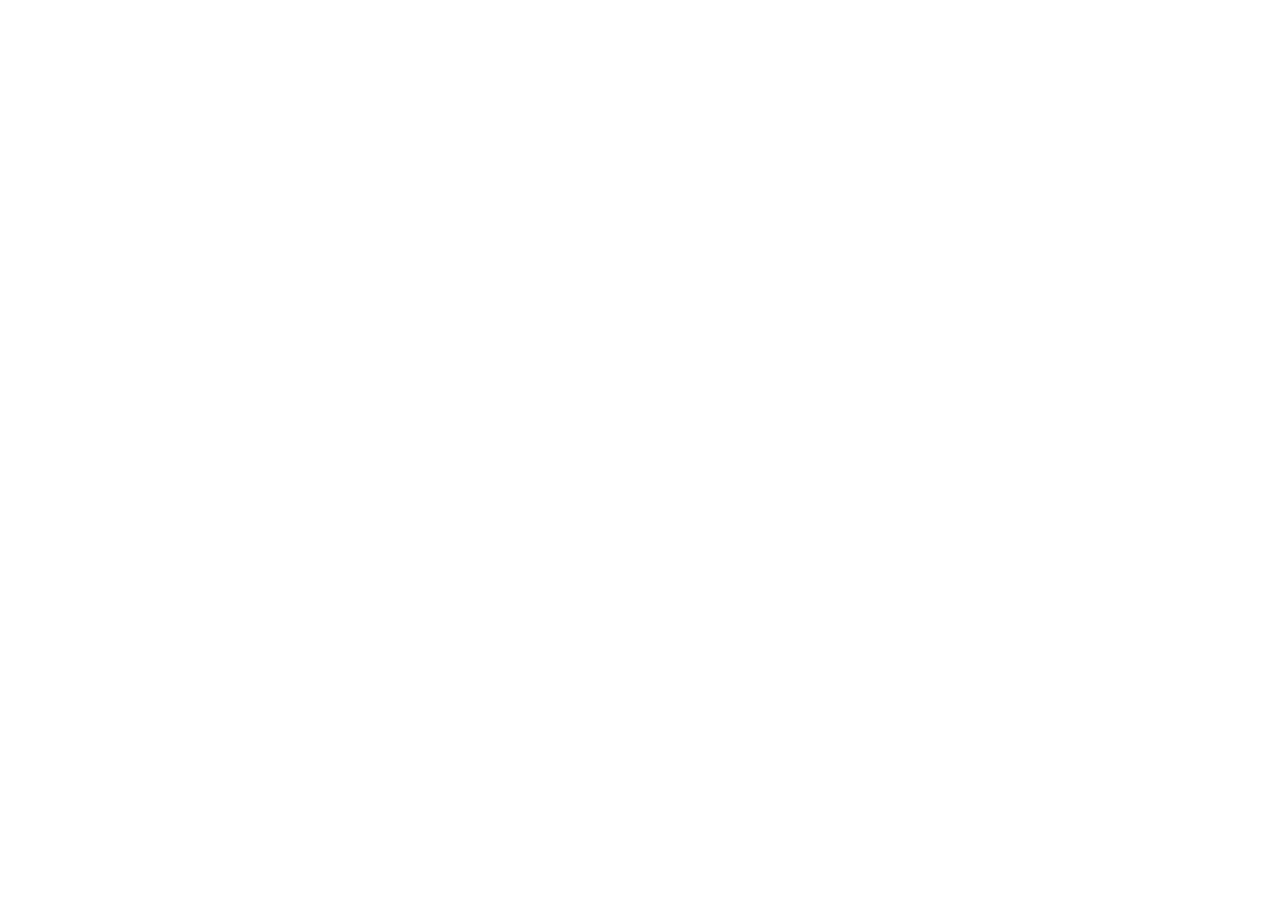
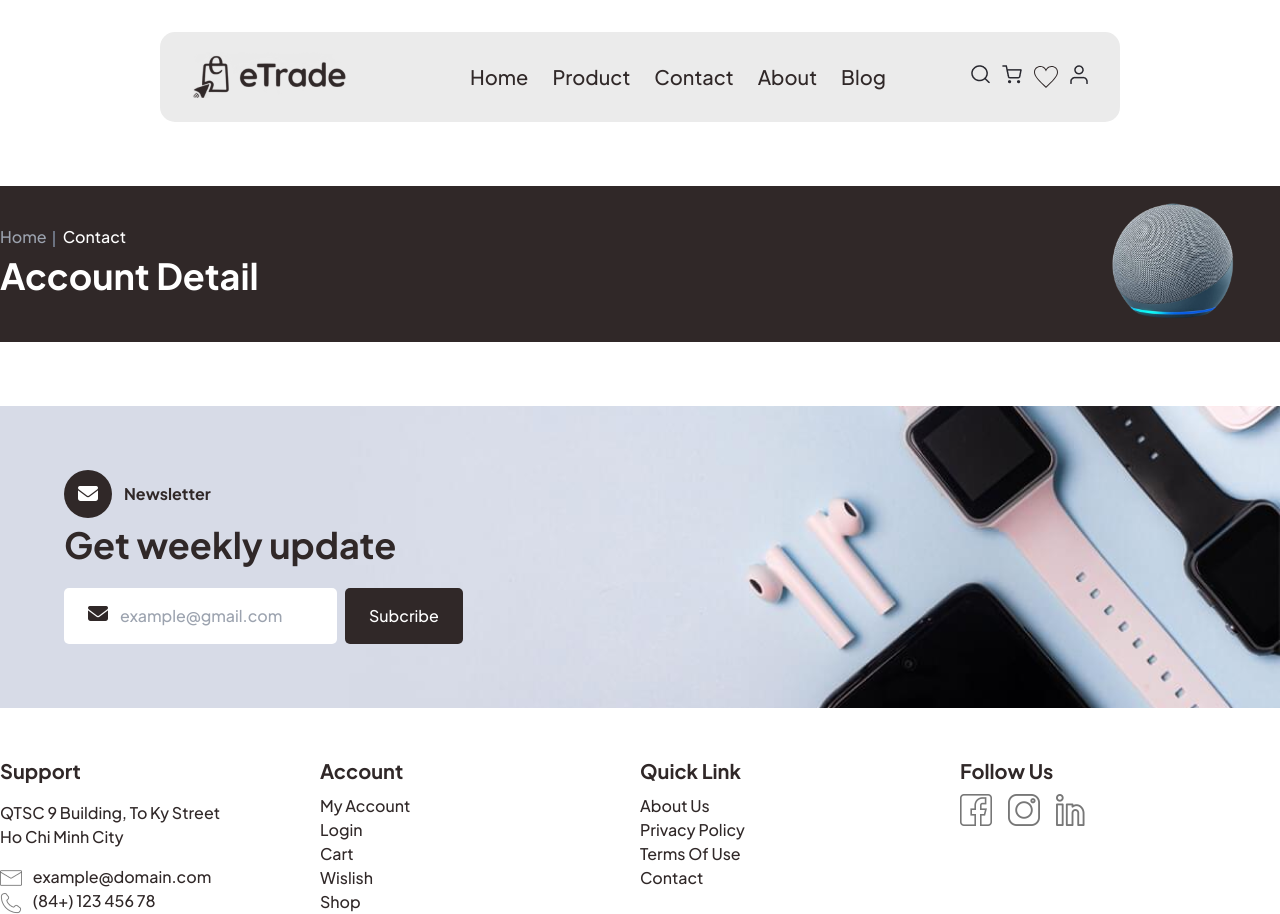
Before and after one commit to NguyenThong251/Project-E, a PHP site: page /home.html in a window 1280 px wide. Before the commit the page is empty. Before the commit the page ends 800 px from the top, so only its background shows below. Run offline with PHP 8.4, Linux system fonts and the light colour scheme; some libraries are stand-ins or nearby versions.

Commit message:
DONE COMPONET

```diff
--- a/layout/assets/css/app.css
+++ b/layout/assets/css/app.css
@@ -39,4 +39,39 @@ body {
   line-height: 1;
 }
 
+h1,h2,h3,h4,h5,span,p,div {
+  color:#302828;
+}
+
+
 /*# sourceMappingURL=app.css.map */
+
+/* ANIMATE HEADER */
+.heart-1 {
+	width: 24px;
+	height: 24px;
+	background: #302828;
+	clip-path: path("M12 21.593c-5.63-5.539-11-10.297-11-14.402 0-3.791 3.068-5.191 5.281-5.191 1.312 0 4.151.501 5.719 4.457 1.59-3.968 4.464-4.447 5.726-4.447 2.54 0 5.274 1.621 5.274 5.181 0 4.069-5.136 8.625-11 14.402m5.726-20.583c-2.203 0-4.446 1.042-5.726 3.238-1.285-2.206-3.522-3.248-5.719-3.248-3.183 0-6.281 2.187-6.281 6.191 0 4.661 5.571 9.429 12 15.809 6.43-6.38 12-11.148 12-15.809 0-4.011-3.095-6.181-6.274-6.181");
+	transform: scale(1);
+}
+
+.heart-container:hover .heart-2 {
+    scale: 1;
+
+}
+
+.heart-2 {
+	width: 24px;
+	height: 24px;
+	background: #302828; /* 色 */
+	clip-path: path("M12 4.248c-3.148-5.402-12-3.825-12 2.944 0 4.661 5.571 9.427 12 15.808 6.43-6.381 12-11.147 12-15.808 0-6.792-8.875-8.306-12-2.944z");
+	scale: 0;
+    transition: .3s ease;
+}
+
+
+/* BANNER */
+
+.banner-container {
+  background: url(/layout/assets/img/bg-banner.png) no-repeat 100%/cover;
+}
--- /dev/null
+++ b/layout/assets/js/tailwind.js
@@ -0,0 +1,43 @@
+tailwind.config = {
+    theme: {
+        fontFamily: {
+            'sans': ['Plus Jakarta Sans', 'system-ui'],
+      'serif': ['Plus Jakarta Sans', 'Georgia'],
+      'mono': ['ui-monospace', 'SFMono-Regular'],
+      'display': ['Plus Jakarta Sans'],
+      'body': ['"Plus Jakarta Sans"'],
+        },
+      container: {
+        center: true,
+
+        screens: {
+          sm: '600px',
+          md: '728px',
+          lg: '984px',
+          xl: '1280px',
+          '2xl': '1740px',
+        }
+      },
+      extend: {
+        colors: {
+          primary: '#302828',
+          secondary: '#ffffff',
+          box: '#EBEBEB',
+        },
+        fontSize: {
+            p:'16px',
+            h1: '36px',
+            h2: '20px',
+            h3: '26px',
+            button:'18px',
+            small:'14px',
+        },
+        borderRadius: {
+            20: '20px',
+            15: '15px',
+            box: '10px',
+            button: '5px'
+        }
+      }
+    }
+  }
--- a/layout/home.html
+++ b/layout/home.html
@@ -0,0 +1,182 @@
+<!DOCTYPE html>
+<html lang="en">
+<head>
+    <meta charset="UTF-8">
+    <meta name="viewport" content="width=device-width, initial-scale=1.0">
+    <title>Document</title>
+    <script src="https://cdn.jsdelivr.net/gh/studio-freight/lenis@1.0.27/bundled/lenis.min.js"></script>
+    <script src="https://cdn.tailwindcss.com"></script>
+    <!-- FONT -->
+    <link rel="preconnect" href="https://fonts.googleapis.com">
+    <link rel="preconnect" href="https://fonts.gstatic.com" crossorigin>
+    <link href="https://fonts.googleapis.com/css2?family=Plus+Jakarta+Sans:wght@500;600;700&display=swap" rel="stylesheet">
+    <script src="https://kit.fontawesome.com/e5ff98b392.js" crossorigin="anonymous"></script>
+    <!-- GSAP -->
+    <script src="https://cdnjs.cloudflare.com/ajax/libs/gsap/1.20.3/TweenMax.min.js"></script>
+    <!-- CSS -->
+    <link rel="stylesheet" href="assets/css/app.css">
+</head>
+<body>
+    <!-- HEADER -->
+    <header>
+        <div>
+            <div class=" w-3/4 px-8 container bg-box rounded-15 mt-8 flex items-center justify-between">
+                <!-- LOGO -->
+                <div>
+                    <img src="assets/img/logo.png" alt="Logo Web">
+                </div>
+                <!-- NAV -->
+                <div>
+                    <ul class="flex text-h2 gap-6">
+                        <li>
+                            <a href="#">Home</a>
+                        </li>
+                        <li>
+                            <a href="#">Product</a>
+                        </li>
+                        <li>
+                            <a href="#">Contact</a>
+                        </li>
+                        <li>
+                            <a href="#">About</a>
+                        </li>
+                        <li>
+                            <a href="#">Blog</a>
+                        </li>
+                    </ul>
+                </div>
+                <!-- SITE LINK -->
+                <div>
+                    <ul class="flex gap-3">
+                        <li>
+                            <a href="#">
+                                <img src="./assets/img/icon-search.png" alt="">
+                            </a>
+                        </li>
+
+                        <li>
+                            <a href="#">
+                                <img src="./assets/img/icon-cart.png" alt="">
+                            </a>
+                        </li>
+                        <li>
+                            <a href="#" class="relative heart-container">
+                                <div class="heart-1 "></div>
+                                <div class="heart-2 top-0 absolute"></div>
+                            </a>
+                        </li>
+                        <li>
+                            <a href="#">
+                                <img src="./assets/img/icon-user.png" alt="">
+                            </a>
+                        </li>
+                    </ul>
+                </div>
+            </div>
+        </div>
+    </header>
+
+    <!-- BREADCRUMB -->
+    <section class="my-16">
+        <div class="bg-primary">
+            <div class="container py-4 flex justify-between items-center">
+                <div>
+                    <!-- UPPER -->
+                    <div class="flex text-gray-400">
+                        <a  class="mr-4 text-grey-500 relative after:content-[''] after:absolute after:top-1/4 after:-right-2 after:w-px after:px-px after:h-4 after:bg-gray-500 after:block" href="#">Home</a>
+                        <p class="text-white" > Contact</p>
+                    </div>
+                    <!-- LOWER -->
+                    <div>
+                        <h1 class="text-h1 text-white font-bold">Account Detail</h1>
+                    </div>
+                </div>
+                <!-- IMG -->
+                <div class="w-2/12">
+                    <img src="/layout/assets/img/cucShit.png" alt="">
+                </div>
+            </div>
+        </div>
+    </section>
+
+    <!-- BANNER -->
+    <div>
+        <div class="container banner-container p-16">
+            <div>
+                <!-- UPPER -->
+                <div class="text-white flex items-center gap-3 font-bold">
+                    <div class=" w-12  rounded-full flex items-center justify-center h-12 bg-primary  text-white">
+                        <i class="fa-solid fa-envelope text-xl"></i>
+                    </div>
+                    <p>Newsletter</p>
+                </div>
+                <h1 class="text-primary text-h1 font-bold">Get weekly update</h1>
+
+                <!-- LOWER -->
+                <div class="mt-4 flex gap-2">
+                    <div class="flex gap-3 bg-white w-fit px-6 py-3 rounded-button">
+                        <i class="fa-solid fa-envelope text-xl"></i>
+                        <input type="text" placeholder="example@gmail.com">
+                    </div>
+                    <div class="w-fit px-6 py-4 bg-primary text-white rounded-button">
+                        Subcribe
+                    </div>
+                </div>
+            </div>
+        </div>
+    </div>
+
+    <!-- FOOTER -->
+    <footer class="mt-12">
+        <div>
+            <div class="container grid-cols-4 grid">
+                <div class="flex flex-col justify-between">
+                    <h1 class="font-bold text-h2">Support</h1>
+                    <p class="w-56">QTSC 9 Building, To Ky Street Ho Chi Minh City</p>
+                    <div class="">
+                        <div>
+                            <img class="inline-block mr-2" src="assets/img/mail.png" alt="">
+                            <span>example@domain.com</span>
+                        </div>
+                        <div>
+                            <img class="inline-block mr-2" src="assets/img/telephone.png" alt="">
+                            <span>(84+) 123 456 78</span>
+                        </div>
+                    </div>
+                </div>
+                <div>
+                    <h1 class="font-bold text-h2">Account</h1>
+                    <div class="mt-2">
+                        <p>My Account</p>
+                        <p>Login</p>
+                        <p>Cart</p>
+                        <p>Wislish</p>
+                        <p>Shop</p>
+                    </div>
+                </div>
+
+                <div>
+                    <h1 class="font-bold text-h2">Quick Link</h1>
+                    <div class="mt-2">
+                        <p>About Us</p>
+                        <p>Privacy Policy</p>
+                        <p>Terms Of Use</p>
+                        <p>Contact</p>
+                    </div>
+                </div>
+                <div>
+                    <h1 class="font-bold text-h2">Follow Us</h1>
+                    <div class="mt-2">
+                        <div class="flex gap-4">
+                            <img src="./assets/img/facebook (2) 1.png" alt="">
+                            <img src="./assets/img/instagram 1.png" alt="">
+                            <img src="./assets/img/linkedin 1.png" alt="">
+                        </div>
+                    </div>
+                </div>
+            </div>
+        </div>
+    </footer>
+</body>
+<script src="/layout/assets/js/tailwind.js"></script>
+</html>
```
Also changed, not shown: layout/assets/img/bg-banner.png (added), layout/assets/img/cucShit.png (added), layout/assets/img/facebook (2) 1.png (added), layout/assets/img/icon-cart.png (added), layout/assets/img/icon-heart.png (added), layout/assets/img/icon-search.png (added), layout/assets/img/icon-user.png (added), layout/assets/img/instagram 1.png (added), layout/assets/img/linkedin 1.png (added), layout/assets/img/logo.png (added), layout/assets/img/mail.png (added), layout/assets/img/telephone.png (added).
